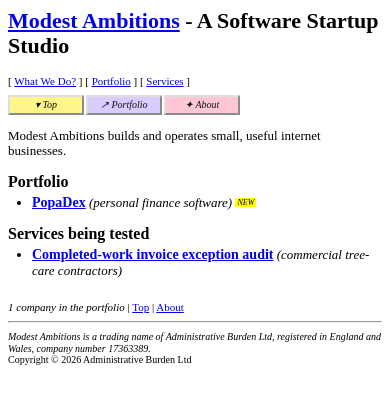
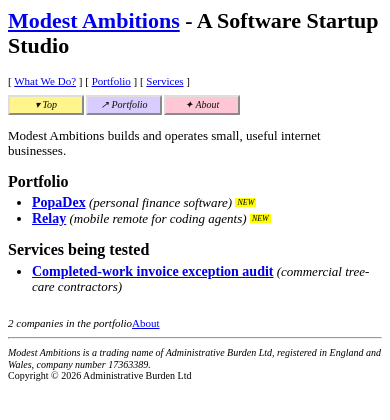
Before and after one commit to bit-of-a-shambles/modest-ambitions, a Next.js app: page / in a window 390 px wide. Shown: the top 420 px of the page. Built offline with nearby package versions, Linux system fonts and the light colour scheme.

Commit message:
Add Relay to portfolio
List Relay (mobile remote for coding agents) alongside PopaDex on the
studio home page, linking to the public Mac companion repo. Bump the
portfolio count to 2.

```diff
--- a/app/page.tsx
+++ b/app/page.tsx
@@ -32,6 +32,10 @@
           <a href="https://popadex.com">PopaDex</a>
           <em> (personal finance software)</em> <mark>NEW</mark>
         </li>
+        <li>
+          <a href="https://github.com/bit-of-a-shambles/relay-server">Relay</a>
+          <em> (mobile remote for coding agents)</em> <mark>NEW</mark>
+        </li>
       </ul>
 
       <h2 id="services">Services being tested</h2>
@@ -45,7 +49,7 @@
       </ul>
 
       <p className="count">
-        <em>1 company in the portfolio</em> | <a href="#top">Top</a> |{" "}
+        <em>2 companies in the portfolio</em>
         <a href="#about">About</a>
       </p>
 
```
